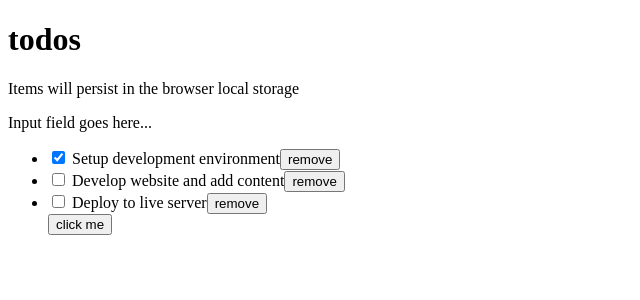
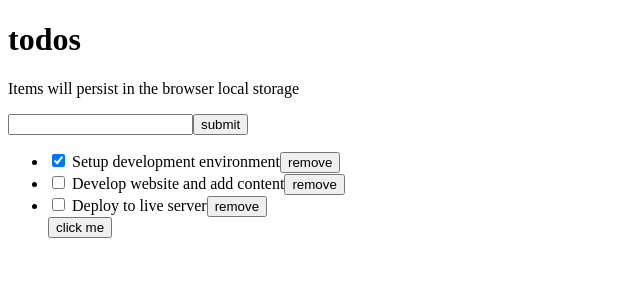
Before and after one commit to badger-99/todo_list-react, a React (Vite) app: page / in a window 1280 px wide. Shown: the top 300 px of the page, without its empty margins (0-640 px from the left). Built offline with nearby package versions, Linux system fonts and the light colour scheme.

Commit message:
Add task input functionality

```diff
--- a/package.json
+++ b/package.json
@@ -11,7 +11,8 @@
   },
   "dependencies": {
     "react": "^18.2.0",
-    "react-dom": "^18.2.0"
+    "react-dom": "^18.2.0",
+    "uuid": "^9.0.0"
   },
   "devDependencies": {
     "@types/react": "^18.2.15",
--- a/src/components/InputTodo.jsx
+++ b/src/components/InputTodo.jsx
@@ -1,6 +1,37 @@
-const InputTodo = () => {
+import { useState } from 'react';
+import { v4 } from 'uuid';
+
+const InputTodo = ({ tasks, setTasks }) => {
+  const [value, setValue] = useState('');
+  const [message, setMessage] = useState('');
+
+  const handleSubmit = (e) => {
+    e.preventDefault();
+    if (!value) {
+      setMessage('Please add item');
+      return;
+    }
+    const newTask = {
+      id: v4(),
+      title: value,
+      complete: false,
+    };
+    setTasks([...tasks, newTask]);
+    setValue('');
+    setMessage('');
+  };
   return (
-    <div>Input field goes here...</div>
-  )
-}
-export default InputTodo
+    <>
+      <form onSubmit={handleSubmit}>
+        <input
+          type='text'
+          value={value}
+          onChange={(e) => setValue(e.target.value)}
+        />
+        <button type='submit'>submit</button>
+      </form>
+      <span>{message}</span>
+    </>
+  );
+};
+export default InputTodo;
```
Also changed, not shown: 1 other file (tests, documents, lock files or other folders).
